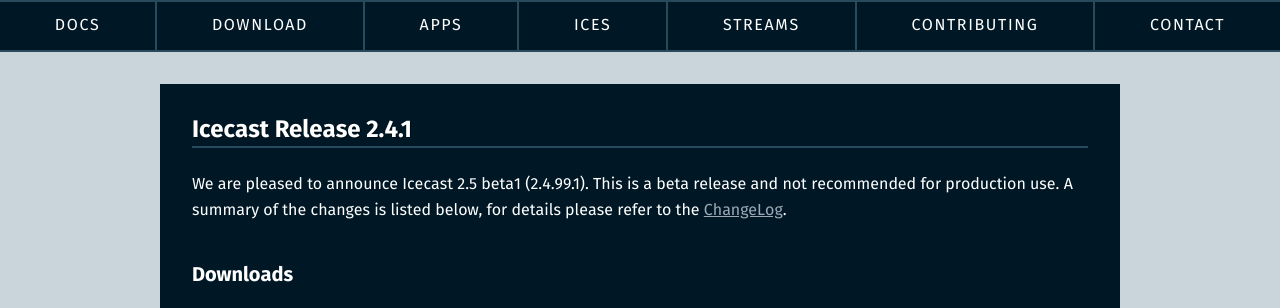
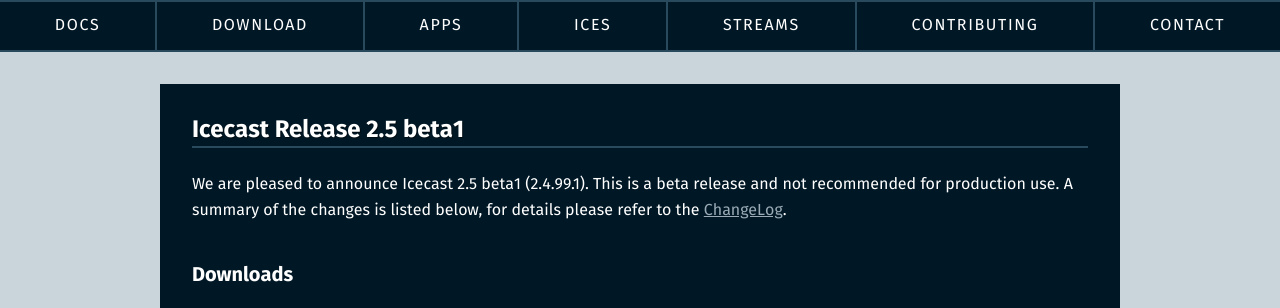
Before and after one commit to barionleg/Xipho, a Jekyll site: the page built from _posts/2014-12-31-icecast-2_5_beta1.md, in a window 1280 px wide. Shown: the part 204-512 px from the top of the page. Built offline with Jekyll 4.4.1, drawn with Linux system fonts in a browser that asks for light colours.

Commit message:
Missed the title, updated to 2.5 beta1

```diff
--- a/_posts/2014-12-31-icecast-2_5_beta1.md
+++ b/_posts/2014-12-31-icecast-2_5_beta1.md
@@ -1,6 +1,6 @@
 ---
 layout: post
-title:  "Icecast Release 2.4.1"
+title:  "Icecast Release 2.5 beta1"
 date:   2014-12-31 20:45:23
 author: tbr
 categories: icecast release
```
